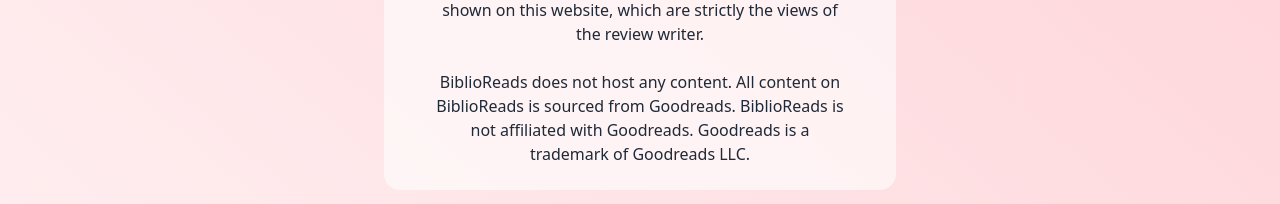
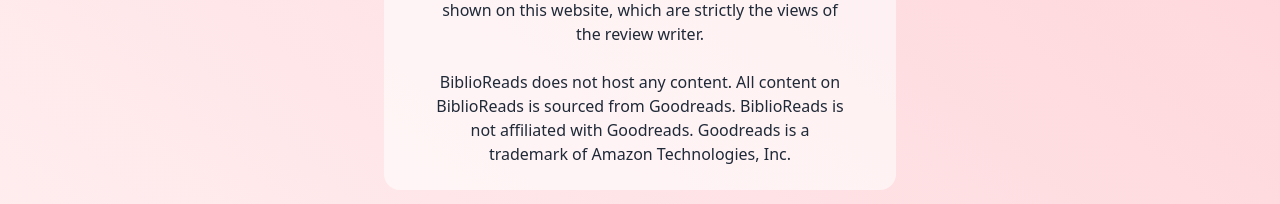
Before and after one commit to nesaku/BiblioReads, a Next.js app: page /disclaimer in a window 1280 px wide. Shown: the part 748-952 px from the top of the page. Built offline with nearby package versions, Linux system fonts and the light colour scheme; no server answers.

Commit message:
update instances.json and disclaimer info

```diff
--- a/pages/disclaimer.js
+++ b/pages/disclaimer.js
@@ -23,7 +23,7 @@
             <h1 className="text-2xl font-bold my-4">Disclaimer:</h1>
             <div>
               <p>
-                ​​All the information provided on this website is provided on an
+                All the information provided on this website is provided on an
                 “as is” and “as available” basis and you agree that you use such
                 information entirely at your own risk. BiblioReads gives no
                 warranty and accepts no responsibility or liability for the
@@ -47,8 +47,8 @@
               <p>
                 BiblioReads does not host any content. All content on
                 BiblioReads is sourced from Goodreads. BiblioReads is not
-                affiliated with Goodreads. Goodreads is a trademark of Goodreads
-                LLC.
+                affiliated with Goodreads. Goodreads is a trademark of Amazon
+                Technologies, Inc.
               </p>
             </div>
           </div>
```
Also changed, not shown: instances.json (+8 -0 lines), 1 other file (tests, documents, lock files or other folders).
